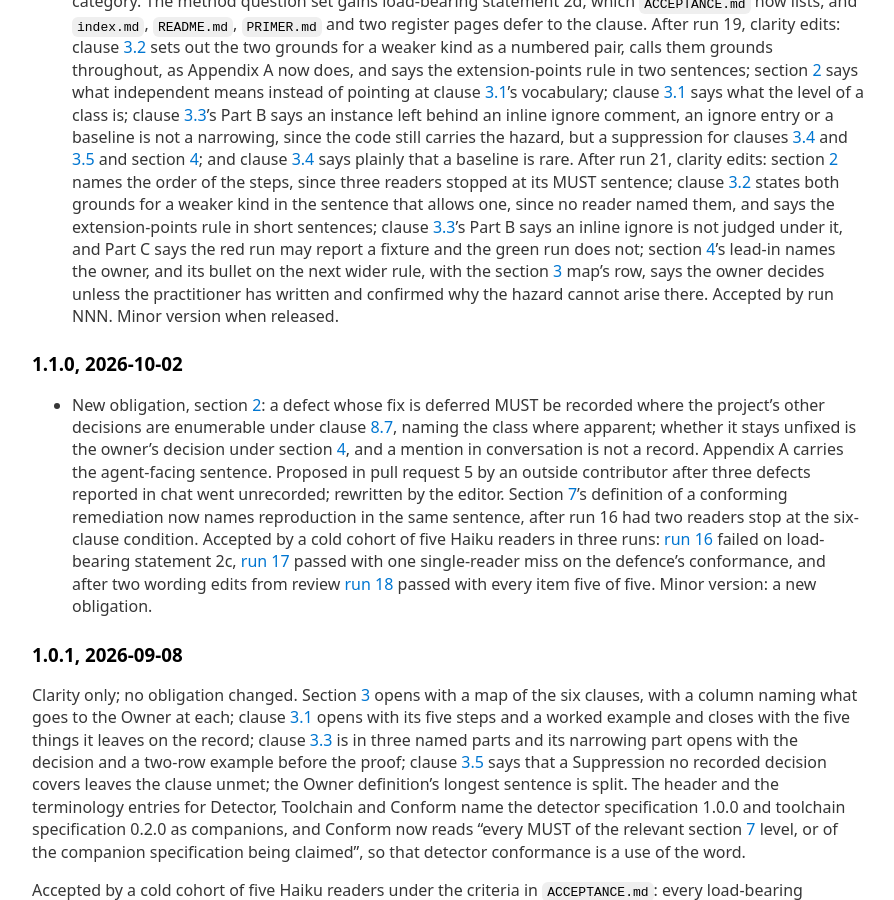
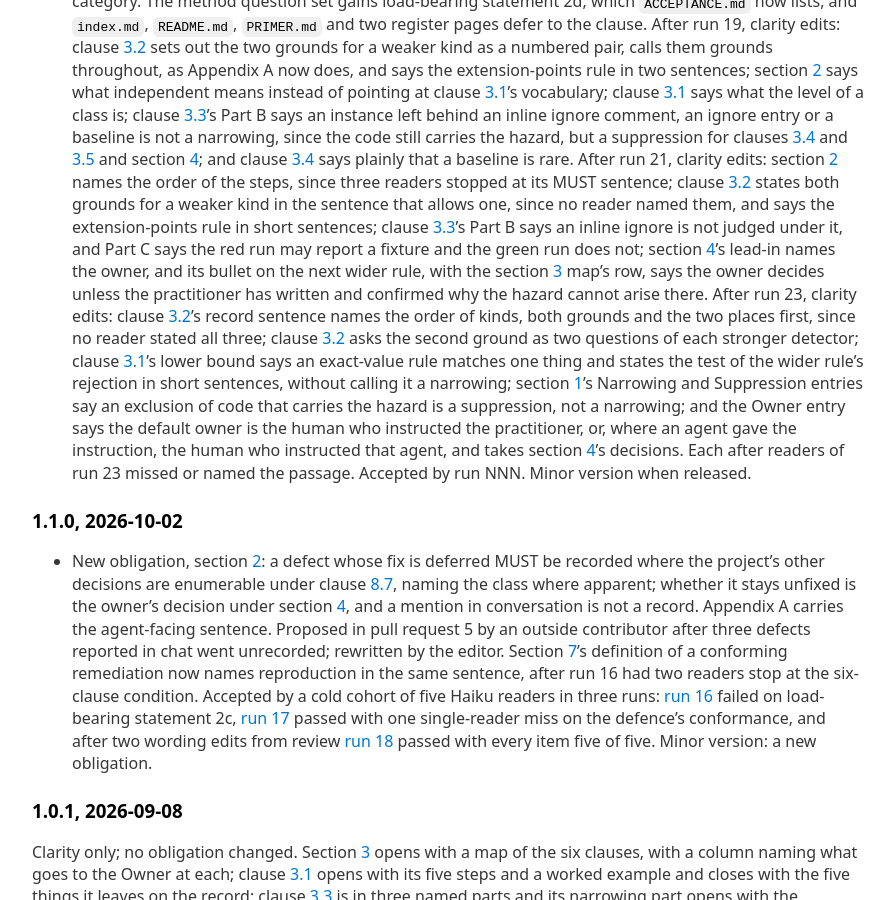
Before and after one commit to Defence-Before-Fix/defence-before-fix.github.io, a Jekyll site: the page built from CHANGELOG.md, in a window 1280 px wide and 900 px high, scrolled down 1046 px. Shown: the whole window, without its empty margins (192-1086 px from the left). Built offline with Jekyll 4.4.1, drawn with Linux system fonts in a browser that asks for light colours; our own code applies the rules of GitHub Pages for plain Markdown files; some of the changed text lies outside the part shown.

Commit message:
Method 1, 3.1 and 3.2, detector 7.1, 8 and 8.1: runs 23 and 24 findings applied
Clarity edits, no obligation changed in meaning:
- Method 3.2: the record sentence names the order of kinds, both grounds and the
  two places, places first; the second ground is asked as two questions of each
  stronger detector.
- Method 3.1: the lower bound says an exact-value rule matches one thing and
  states the test of the wider rule's rejection in short sentences, without
  calling it a narrowing.
- Method 1: Narrowing and Suppression entries say an exclusion of code that
  carries the hazard is a suppression, not a narrowing; the Owner entry says
  the default owner is the human who instructed the practitioner, or the human
  who instructed the instructing agent, and takes section 4's decisions.
- Detector 7.1: either thing alone satisfies the clause, and neither requires
  the detector to remove or forbid the route; shorter sentences.
- Detector 8.1: the MAY sentence says a declaration is optional; the paragraph
  in short sentences.
- Detector 8: one detector can be graded in more than one configuration, and
  one needing a hosted service or licence tier does not count.

Key quotations follow in a separate commit.

Co-Authored-By: Claude Opus 5.5 <noreply@anthropic.com>

```diff
--- a/DETECTOR-SPEC.md
+++ b/DETECTOR-SPEC.md
@@ -276,14 +276,15 @@ nothing to run.
 ### 7.1 A detector MAY offer an inline suppression route, but MUST make it detectable or disableable
 
 The [Detector] does not have to remove or forbid an inline [Suppression] route. An inline ignore
-comment, a per-line directive and a generated [Baseline] are all such routes. The [Detector] MAY
-ship them. For each one it MUST do at least one of two things, and either alone satisfies this
-clause: make the route disableable by configuration; or make the route detectable. Detectable
-means the project can find every use of the route. One way is a [Rule] the project writes and
-registers with the [Detector], as clause 4.1 lets it; the [Detector] need not ship that [Rule].
-The other way is a mechanical check the [Detector] documents. Either of the two things lets a
-project which decides to forbid the route enforce that decision. A route that can be neither
-switched off nor seen does not [Conform].
+comment, a per-line directive and a generated [Baseline] are all such routes, and the [Detector]
+MAY ship them. For each route it ships, it MUST do at least one of two things: let the project
+switch the route off in the [Detector]'s configuration, or make the route detectable. Either alone
+satisfies this clause, and neither requires the [Detector] to remove or forbid the route.
+Detectable means the project can find every use of the route. There are two ways. One is a
+[Rule] the project writes and registers with the [Detector], as clause 4.1 lets it; the
+[Detector] need not ship that [Rule]. The other is a mechanical check the [Detector] documents.
+Either of the two things lets a project that decides to forbid the route enforce that decision.
+A route that can be neither switched off nor seen does not [Conform].
 
 **Why**: the method specification's position is that [Suppression] is an [Owner]
 decision under its clause 3.4 and section 4, and an [Owner] cannot decide something they are
@@ -320,9 +321,11 @@ and are stated in the [toolchain specification](TOOLING-SPEC.md), so there is no
 for a [Detector].
 
 **A verdict on a [Detector] MUST also name the kind of each configuration it grades, [Semantic],
-[Syntactic] or [Textual]**: ESLint, for example, is [Syntactic] without type information and
-[Semantic] with it. The kind named is the one the [Detector] has without any hosted service or
-licence tier, as clause 5.4 credits no finding reported only there. The kind is not a level of
+[Syntactic] or [Textual]**. One [Detector] can be graded in more than one configuration: ESLint,
+for example, is [Syntactic] without type information and [Semantic] with it. A configuration that
+needs a hosted service or a licence tier does not count: the kind named is the one the [Detector]
+has without either. Clause 5.4 is the reason: a finding reported only there does
+not [Conform]. The kind is not a level of
 [Conformance] and does not change the verdict: a [Textual] [Detector] can [Conform], and a
 [Semantic] one can fail to. It is stated because the method specification's clause 3.2 requires a
 [Practitioner] to write a [Rule] in the strongest kind of [Detector] that can express it, and a
@@ -339,11 +342,10 @@ sections 4 to 7 that the [Detector] fails. Once its maintainer knows of a gap, f
 as the declaration or in a file the declaration names. A declaration that records no gap claims
 [Conformance]. A declaration that records a gap does not; it says where the [Detector] stands.
 
-The declaration is optional: a [Detector] with no declaration can still [Conform]. Whether a
-[Detector] [Conforms] is judged on the evidence, with or without a declaration. A [Detector] that predates this document, or whose maintainer has never read
-it, MAY be graded [Conforming] on evidence by anyone who exercises the clauses above against
-it, and a verdict on any [Detector], declared or not, rests on that exercise and not on the
-claim. A declaration tells the reader what the maintainer believes and what they know to be missing;
+A [Detector] that predates this document, or whose maintainer has never read it, MAY be graded
+[Conforming] on evidence: a declaration is optional. Anyone may grade a [Detector], by checking it
+against the clauses above. The verdict rests on that check, not on what a declaration claims,
+whether or not the [Detector] has one. A declaration tells the reader what the maintainer believes and what they know to be missing;
 the reader still runs the [Harness].
 
 The shape is illustrative rather than prescribed. In a Composer manifest:
--- a/SPEC.md
+++ b/SPEC.md
@@ -126,11 +126,11 @@ A report on code that does not carry the [Hazard].
 
 #### Narrowing
 
-Reducing a [Rule]'s scope so it stops reporting code that does not carry the [Hazard]. [Narrowing] that excludes code which does carry the [Hazard] is a [Suppression].
+Reducing a [Rule]'s scope so it stops reporting code that does not carry the [Hazard]. If the code left out does carry the [Hazard], the reduction is not a [Narrowing] but a [Suppression].
 
 #### Suppression
 
-Any means of preventing a [Rule] from reporting an [Instance] that carries the [Hazard]: an ignore comment, an ignore entry, a [Baseline], or a [Narrowing] that excludes it.
+Any means of preventing a [Rule] from reporting an [Instance] that carries the [Hazard]: an ignore comment, an ignore entry, a [Baseline], or a reduction of the [Rule]'s scope that excludes it.
 
 #### Baseline
 
@@ -162,7 +162,7 @@ A [Practitioner] that is an automated system. Everything said of a [Practitioner
 
 #### Owner
 
-Whoever holds authority over a project's [Exceptions] and [Calibrations]. Always a human. The project decides who, and clause 8.7 requires the answer to be findable. Where the project has recorded nobody, the [Owner] is whoever instructed the [Practitioner], and [Escalation] goes there. One limit applies to that default. The default [Owner] is usually the person under the same deadline as the [Practitioner], so a decision they take under section 4 to keep an [Instance] unfixed, [Suppress], [Baseline] or remove a [Rule] MUST be recorded in the project record with its justification. That record MUST mark the decision as taken by a default [Owner] and state why nobody better placed was reachable, where the next reader can see who decided and why. Such a decision SHOULD be revisited by someone not under that deadline before the next release. A project that wants the separation section 4 describes names an [Owner]; the default exists so work is not blocked, not to certify that a second judgement was applied.
+Whoever holds authority over a project's [Exceptions] and [Calibrations]. The [Owner] is always a human. The project decides who, and clause 8.7 requires the answer to be findable. Where the project has recorded nobody, the [Owner] is the human who instructed the [Practitioner]. If an [Agent] gave that instruction, the [Owner] is the human who instructed that [Agent]. [Escalation] goes to the [Owner], who takes the decisions section 4 gives the [Owner]. One limit applies to that default. The default [Owner] is usually the person under the same deadline as the [Practitioner], so a decision they take under section 4 to keep an [Instance] unfixed, [Suppress], [Baseline] or remove a [Rule] MUST be recorded in the project record with its justification. That record MUST mark the decision as taken by a default [Owner] and state why nobody better placed was reachable, where the next reader can see who decided and why. Such a decision SHOULD be revisited by someone not under that deadline before the next release. A project that wants the separation section 4 describes names an [Owner]; the default exists so work is not blocked, not to certify that a second judgement was applied.
 
 #### Escalation
 
@@ -318,12 +318,12 @@ Two bounds apply, and both are checkable during the work rather than matters of
   too narrowly and MUST be widened, unless the independent search below has found no other
   [Instance] and the [Practitioner] records that the [Class] is genuinely singular today. A
   [Rule] that matches exactly one thing is an [Instance] [Detector] wearing a [Rule]'s clothes.
-  A [Rule] drawn to the exact value or name found in the [Defect] is the same [Narrowing] however
-  it is spelt, and where it stays because the search found nothing wider, the record MUST also name the next
-  wider [Rule], the one with the [Instance]'s distinguishing detail dropped, and state why it was
-  rejected. That rejection is tested as a [Narrowing] is under clause 3.3: a sentence stating why the
-  [Hazard] cannot arise in the code the wider [Rule] would add, confirmed by search, with uncertainty
-  routed upwards under section 4.
+  A [Rule] drawn to the exact value or name found in the [Defect] also matches exactly one thing,
+  however it is written. Where it stays because the search found nothing wider, the record MUST also name the
+  next wider [Rule], the one with the [Instance]'s distinguishing detail dropped, and state why it
+  was rejected. The reason is one sentence: why the [Hazard] cannot arise in the code the wider
+  [Rule] would add. A search confirms it, as clause 3.3 requires for the sentence behind a
+  [Narrowing]. Where the [Practitioner] is not sure, the decision goes to the [Owner] under section 4.
 - **Upper bound.** If the [Rule] matches code that does not carry the [Hazard], the [Class] is drawn
   too broadly and MUST be narrowed. [False positives] destroy a [Defence]'s credibility faster than a
   missing [Rule] does. One report on code that does not carry the [Hazard] is enough; there is no
@@ -422,23 +422,27 @@ on two grounds only: where the stronger kind cannot express the [Rule], or where
 no [Detector] of the stronger kind that accepts bespoke [Rules]. For example, the stronger kind
 cannot express a [Rule] that reads a file the [Semantic] [Detector] does not parse.
 
-The language has a [Detector] of the stronger kind when the project already runs one, or the
-language's own [Detector] ecosystem offers one. That is the same check section 2 asks for before
-a [Toolchain] gap is recorded. A stronger configuration of a [Detector] the project runs counts.
-A [Detector] or configuration that only a hosted service or a licence tier provides does not
-count. A [Detector] accepts bespoke [Rules] when the project can add its own [Rule] to it through
-a documented extension point, such as a plugin interface or an API for writing [Rules]. It need
-not meet the rest of the [detector specification](DETECTOR-SPEC.md). If its extension points
-cannot reach the construct a [Rule] is about, that [Detector] cannot express the [Rule]. If no
+The second ground asks two questions of each [Detector] of the stronger kind. First, is it
+available? It is if the project already runs it, or the language's own [Detector] ecosystem
+offers it. That is the same check section 2 asks for before a [Toolchain] gap is recorded. A
+stronger configuration of a [Detector] the project runs counts. A [Detector] or configuration
+that only a hosted service or a licence tier provides does not count. Second, does it accept
+bespoke [Rules]? It does if the project can add its own [Rule] to it through a documented
+extension point, such as a plugin interface or an API for writing [Rules]. It need not meet the
+rest of the [detector specification](DETECTOR-SPEC.md). The second ground holds only when no
+[Detector] of the stronger kind passes both questions. If a [Detector] passes both but its
+extension points cannot reach the construct a [Rule] is about, that [Detector] cannot express the
+[Rule]. If no
 [Detector] of the stronger kind can reach it, the stronger kind cannot express the [Rule]: that
 is the first ground, not the second.
 
 On the [Remediation docs] of a [Rule] they
 write, the [Practitioner] MUST name the [Detector] and its kind. Where that kind is weaker than [Semantic], the [Practitioner] MUST also
-record, for each step down from [Semantic], which of the two grounds above holds and why, naming the
-[Detectors] of the stronger kind that were considered, on the [Rule]'s [Remediation docs] and in
-the description of the commit that adds the [Rule], moves it to another [Detector], or first
-records the grounds. The [Practitioner] judges whether the grounds hold, as section 4 gives them the choice of [Detector]; a
+record, on the [Rule]'s [Remediation docs] and in the description of the commit that adds the
+[Rule], moves it to another [Detector], or first records the grounds, for each step down the
+order [Semantic], [Syntactic], [Textual], which of the two grounds holds (the stronger kind cannot
+express the [Rule], or the language has no [Detector] of the stronger kind that accepts bespoke
+[Rules]) and why, naming the [Detectors] of the stronger kind that were considered. The [Practitioner] judges whether the grounds hold, as section 4 gives them the choice of [Detector]; a
 project MAY require its [Owner]'s sign-off on a weaker kind as well, by recording that
 requirement where it records its [Calibrations]; the sign-off is then recorded with the grounds,
 and where the project has recorded no such requirement none is needed.
```
Also changed, not shown: CHANGELOG.md.
